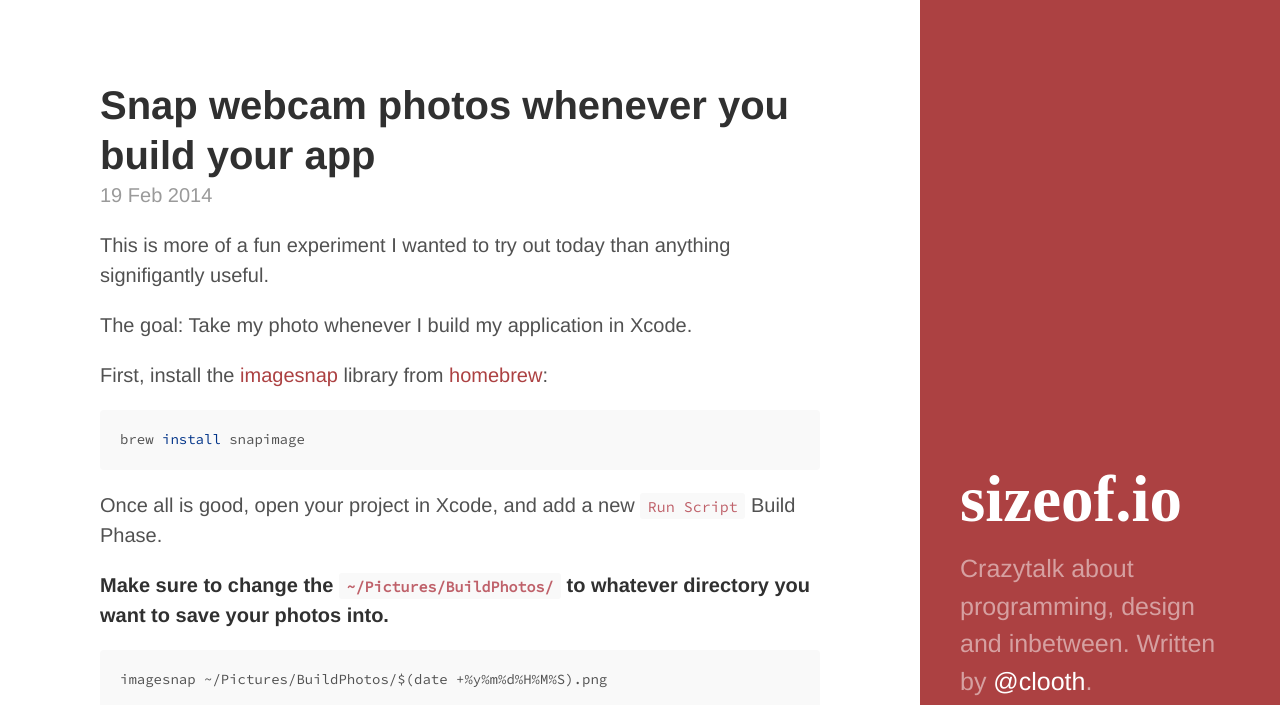
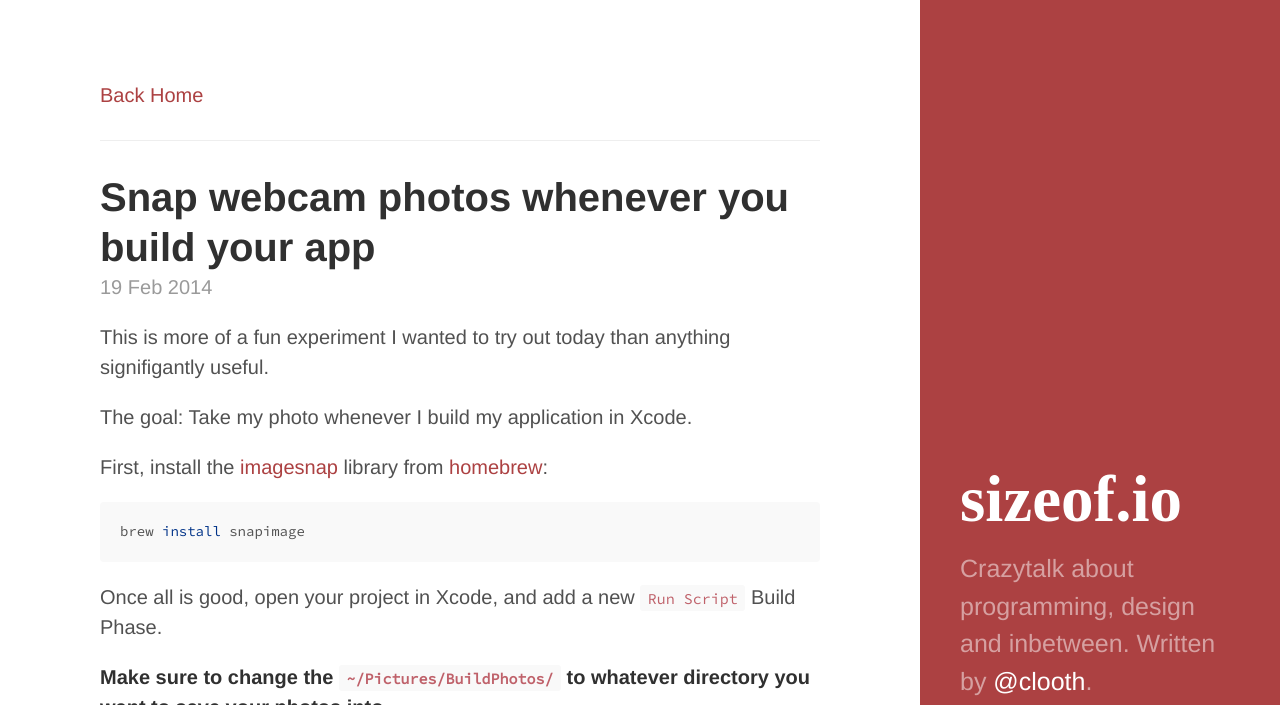
Before and after one commit to clooth/clooth.github.io, a Jekyll site: the page built from _posts/2014-02-19-snap-webcam-photos-whenever-you-build-your-app.md, in a window 1280 px wide and 900 px high, cut to the strip 0-705 px from the top of the window. Built offline with Jekyll 4.4.1, drawn with Linux system fonts in a browser that asks for light colours; some web fonts are replaced; Markdown is read by kramdown in place of the engine named in the settings; comment, search, counter and statistics services are not loaded.

Commit message:
Added back link

```diff
--- a/_layouts/page.html
+++ b/_layouts/page.html
@@ -3,6 +3,9 @@ layout: default
 ---
 
 <div class="page">
+  <a href="/">Back Home</a>
+  <hr>
+
   <h1 class="page-title">{{ page.title }}</h1>
   {{ content }}
 </div>
--- a/_layouts/post.html
+++ b/_layouts/post.html
@@ -3,6 +3,8 @@ layout: default
 ---
 
 <div class="post">
+  <a href="/">Back Home</a>
+  <hr>
   <h1 class="post-title">{{ page.title }}</h1>
   <span class="post-date">{{ page.date | date_to_string }}</span>
   {{ content }}
```
